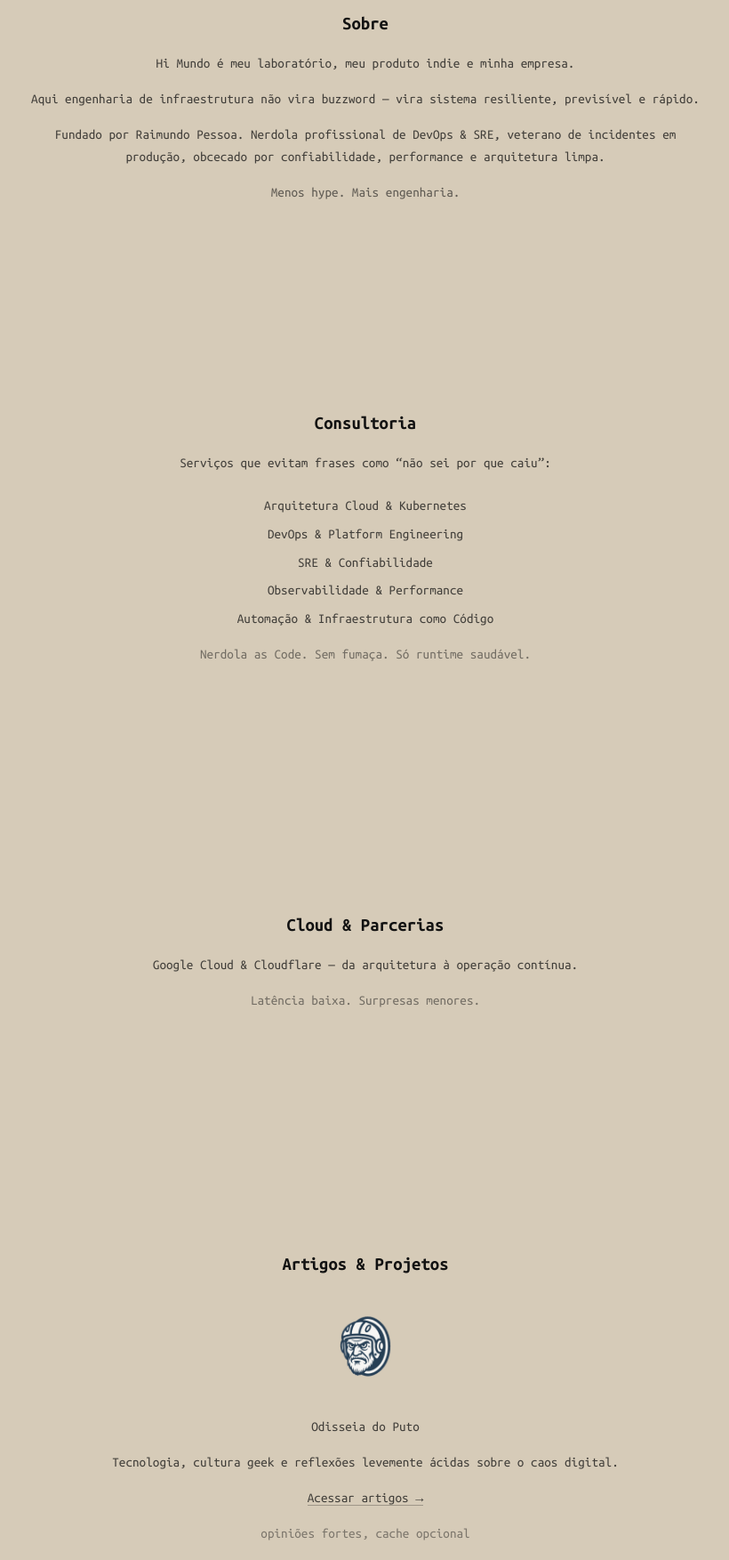
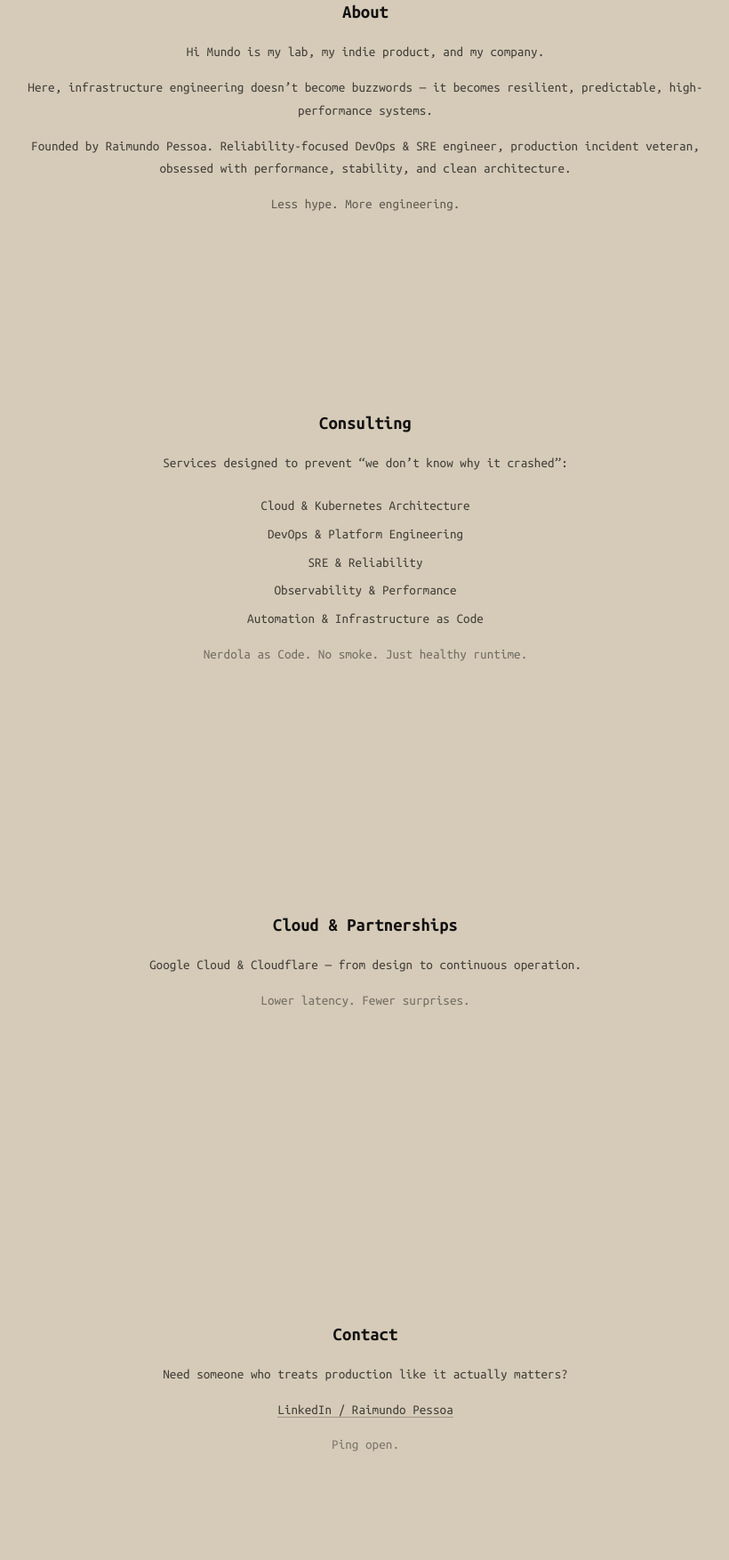
Before and after one commit to hi-mundo/raimundopessoa.com, a plain HTML site: page index.html in a window 1280 px wide. Shown: the part 910-2663 px from the top of the page at 89% size, without its empty margins (229-1049 px from the left). Drawn offline with Linux system fonts and the light colour scheme.

Commit message:
Update index.html

```diff
--- a/index.html
+++ b/index.html
@@ -1,5 +1,5 @@
 <!DOCTYPE html>
-<html lang="pt-BR">
+<html lang="en">
 <head>
   <meta charset="UTF-8" />
   <meta name="viewport" content="width=device-width, initial-scale=1.0" />
@@ -9,35 +9,17 @@
 
   <style>
     :root {
-      --bege: #d6cbb8;
-      --preto: #111111;
+      --beige: #d6cbb8;
+      --black: #111111;
     }
 
     * { margin: 0; padding: 0; box-sizing: border-box; }
 
     body {
       font-family: 'Ubuntu Mono', monospace;
-      background: var(--bege);
-      color: var(--preto);
+      background: var(--beige);
+      color: var(--black);
       overflow-x: hidden;
-    }
-
-    body::before {
-      content: '';
-      position: fixed;
-      inset: 0;
-      background: radial-gradient(circle at 20% 30%, rgba(255,255,255,0.35), transparent 40%),
-                  radial-gradient(circle at 80% 70%, rgba(255,255,255,0.25), transparent 45%),
-                  radial-gradient(circle at 50% 50%, rgba(255,255,255,0.15), transparent 60%);
-      filter: blur(40px);
-      animation: fogMove 25s linear infinite;
-      z-index: -1;
-    }
-
-    @keyframes fogMove {
-      0% { transform: translate3d(0,0,0) scale(1); }
-      50% { transform: translate3d(-30px,20px,0) scale(1.05); }
-      100% { transform: translate3d(0,0,0) scale(1); }
     }
 
     header {
@@ -67,7 +49,7 @@
       margin-left: 12px;
       width: 28px;
       height: 5px;
-      background: var(--preto);
+      background: var(--black);
       vertical-align: middle;
       transform: translateY(11px);
       border-radius: 2px;
@@ -103,17 +85,10 @@
       margin-bottom: 14px;
     }
 
-    .lista p { margin-bottom: 6px; }
-
-    .logo {
-      width: 120px;
-      margin: 18px auto;
-      display: block;
-      opacity: 0.9;
-    }
+    .list p { margin-bottom: 6px; }
 
     a {
-      color: var(--preto);
+      color: var(--black);
       text-decoration: none;
       border-bottom: 1px solid rgba(0,0,0,0.35);
     }
@@ -126,15 +101,18 @@
       font-size: 0.85rem;
       opacity: 0.5;
     }
+  </style>
 
-    .easter-egg {
-      position: fixed;
-      bottom: 20px;
-      right: 24px;
-      font-size: 0.8rem;
-      opacity: 0.35;
-    }
-  </style>
+  <script>
+    (function () {
+      const lang = navigator.language || navigator.userLanguage;
+
+      // If browser/system language starts with "pt", redirect to Portuguese version
+      if (lang && lang.toLowerCase().startsWith('pt')) {
+        window.location.href = '/pt/';
+      }
+    })();
+  </script>
 </head>
 <body>
 
@@ -142,94 +120,72 @@
     <div class="hero">
       <h1>Hi Mundo!<span class="cursor"></span></h1>
       <p>Nerdola as a Service.</p>
-      <p>Infraestrutura, DevOps & SRE sem teatro corporativo.</p>
+      <p>Infrastructure, DevOps & SRE without corporate theater.</p>
     </div>
   </header>
 
   <section>
     <div class="content">
-      <h2>Sobre</h2>
+      <h2>About</h2>
       <p>
-        Hi Mundo é meu laboratório, meu produto indie e minha empresa.
+        Hi Mundo is my lab, my indie product, and my company.
       </p>
       <p>
-        Aqui engenharia de infraestrutura não vira buzzword —
-        vira sistema resiliente, previsível e rápido.
+        Here, infrastructure engineering doesn’t become buzzwords —
+        it becomes resilient, predictable, high-performance systems.
       </p>
       <p>
-        Fundado por Raimundo Pessoa.
-        Nerdola profissional de DevOps & SRE,
-        veterano de incidentes em produção,
-        obcecado por confiabilidade, performance e arquitetura limpa.
+        Founded by Raimundo Pessoa.
+        Reliability-focused DevOps & SRE engineer,
+        production incident veteran,
+        obsessed with performance, stability, and clean architecture.
       </p>
       <p style="opacity:0.6;">
-        Menos hype. Mais engenharia.
+        Less hype. More engineering.
       </p>
     </div>
   </section>
 
   <section>
-    <div class="content lista">
-      <h2>Consultoria</h2>
-      <p>Serviços que evitam frases como “não sei por que caiu”:</p>
+    <div class="content list">
+      <h2>Consulting</h2>
+      <p>Services designed to prevent “we don’t know why it crashed”:</p>
       <br/>
-      <p>Arquitetura Cloud & Kubernetes</p>
+      <p>Cloud & Kubernetes Architecture</p>
       <p>DevOps & Platform Engineering</p>
-      <p>SRE & Confiabilidade</p>
-      <p>Observabilidade & Performance</p>
-      <p>Automação & Infraestrutura como Código</p>
+      <p>SRE & Reliability</p>
+      <p>Observability & Performance</p>
+      <p>Automation & Infrastructure as Code</p>
       <p style="margin-top:14px; opacity:0.5;">
-        Nerdola as Code. Sem fumaça. Só runtime saudável.
+        Nerdola as Code. No smoke. Just healthy runtime.
       </p>
     </div>
   </section>
 
   <section>
     <div class="content">
-      <h2>Cloud & Parcerias</h2>
+      <h2>Cloud & Partnerships</h2>
       <p>
-        Google Cloud & Cloudflare — da arquitetura à operação contínua.
+        Google Cloud & Cloudflare — from design to continuous operation.
       </p>
       <p style="opacity:0.5;">
-        Latência baixa. Surpresas menores.
+        Lower latency. Fewer surprises.
       </p>
     </div>
   </section>
 
   <section>
     <div class="content">
-      <h2>Artigos & Projetos</h2>
-      <img src="/img/oputo.png" class="logo" />
+      <h2>Contact</h2>
       <p>
-        Odisseia do Puto
-      </p>
-      <p>
-        Tecnologia, cultura geek e reflexões levemente ácidas
-        sobre o caos digital.
-      </p>
-      <p>
-        <a href="https://odisseiadoputo.cc" target="_blank">
-          Acessar artigos →
-        </a>
-      </p>
-      <p style="opacity:0.45;">
-        opiniões fortes, cache opcional
-      </p>
-    </div>
-  </section>
-
-  <section>
-    <div class="content">
-      <h2>Contato</h2>
-      <p>
-        Precisa de alguém que trate produção como coisa séria?
+        Need someone who treats production like it actually matters?
       </p>
       <p>
         <a href="https://www.linkedin.com/in/raimundo-pessoa-80a2b7157/" target="_blank">
           LinkedIn / Raimundo Pessoa
         </a>
       </p>
-      <p style="opacity:0.45;">Ping aberto.</p>
+      <p style="opacity:0.45;">Ping open.</p>
     </div>
   </section>
 
@@ -238,25 +194,5 @@
     <p style="margin-top:8px; opacity:0.4;">No alerts triggered.</p>
   </footer>
 
-  <div class="easter-egg" id="egg"></div>
-
-  <script>
-    const sequence = ['ArrowUp','ArrowUp','ArrowDown','ArrowDown','ArrowLeft','ArrowRight','ArrowLeft','ArrowRight','b','a'];
-    let position = 0;
-
-    window.addEventListener('keydown', (e) => {
-      if (e.key === sequence[position]) {
-        position++;
-        if (position === sequence.length) {
-          document.getElementById('egg').innerText =
-            '→ Easter egg unlocked: Nerdola Ops Mode';
-          position = 0;
-        }
-      } else {
-        position = 0;
-      }
-    });
-  </script>
-
 </body>
 </html>
```
